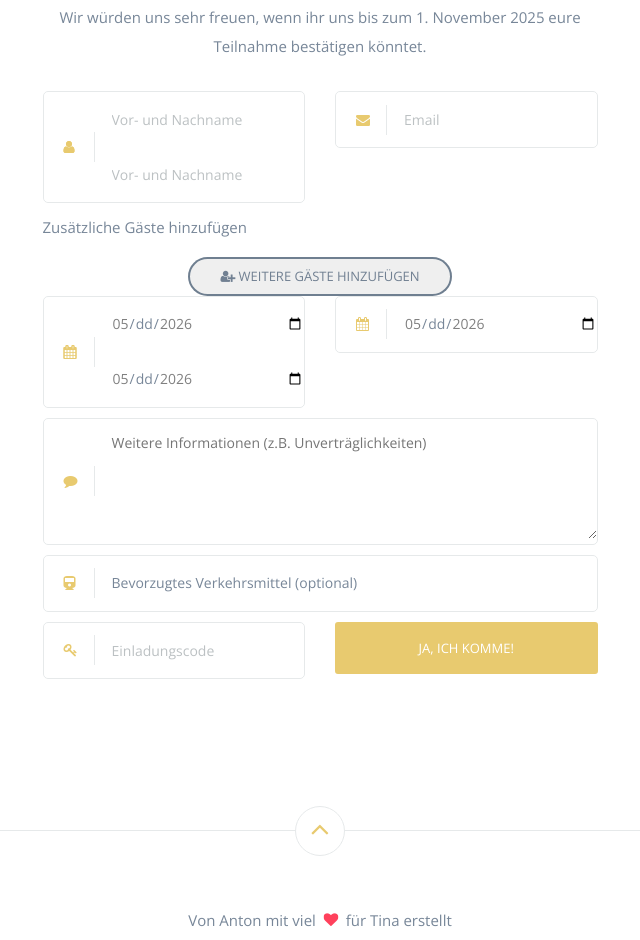
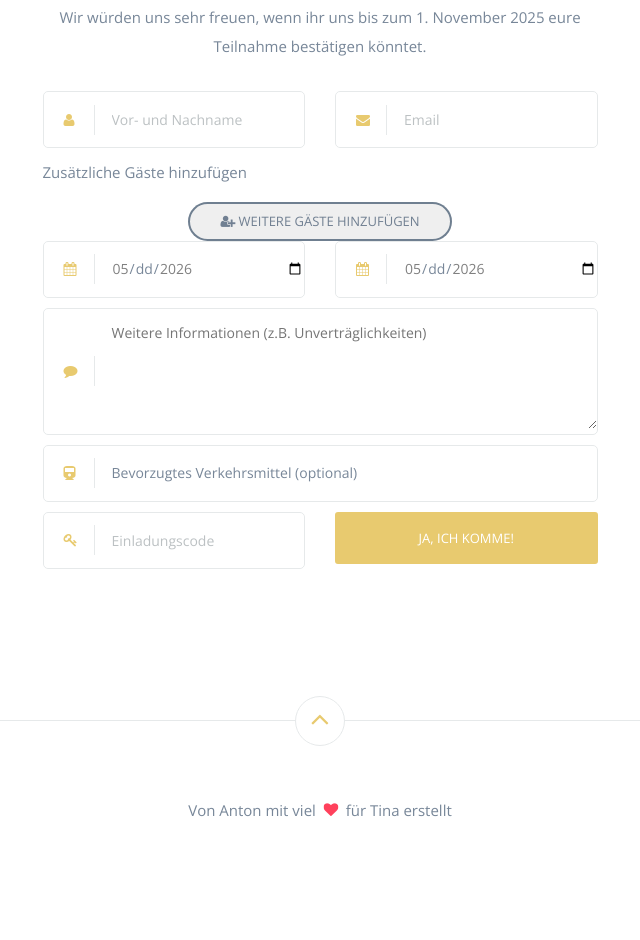
Before and after one commit to 80AAFF/wedding-website, a website: page index.html in a window 1280 px wide. Shown: the part 4136-5076 px from the top of the page, without its empty margins (320-960 px from the left). After the commit the page ends 5011 px from the top, so only its background shows below. Drawn offline with nearby package versions, Linux system fonts and the light colour scheme; some packages are replaced by stand-ins of ours; files whose address does not match are found by name.

Commit message:
removed duplicate fields

```diff
--- a/index.html
+++ b/index.html
@@ -469,9 +469,6 @@
                                 <i class="fa fa-user"></i><input name="name" class=""
                                                                  placeholder="Vor- und Nachname"
                                                                  required>
-                                <i class="fa fa-user"></i><input name="name" class=""
-                                                                 placeholder="Vor- und Nachname"
-                                                                     required>
                             </div>
                         </div>
                         <div class="col-md-6 col-sm-6">
@@ -497,9 +494,6 @@
                                 <i class="fa fa-calendar"></i><input type="date" name="arrival_date" id="arrival_date"
                                                                      class="" min="2026-05-22" max="2026-05-25"
                                                                      required>
-                                <i class="fa fa-calendar"></i><input type="date" name="arrival_date" id="arrival_date"
-                                                                     class="" min="2026-05-22" max="2026-05-25"
-                                                                  required>
                             </div>
                         </div>
                         <div class="col-md-6 col-sm-6">
```
